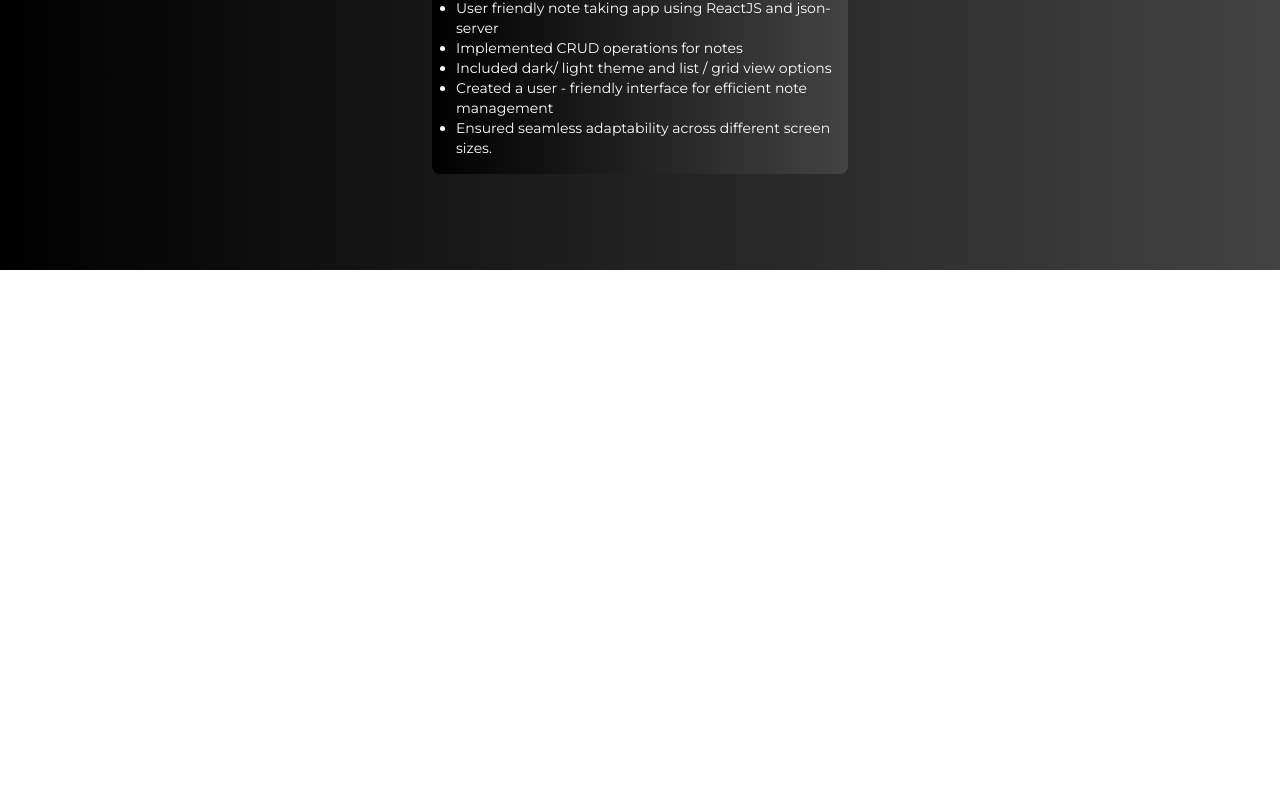
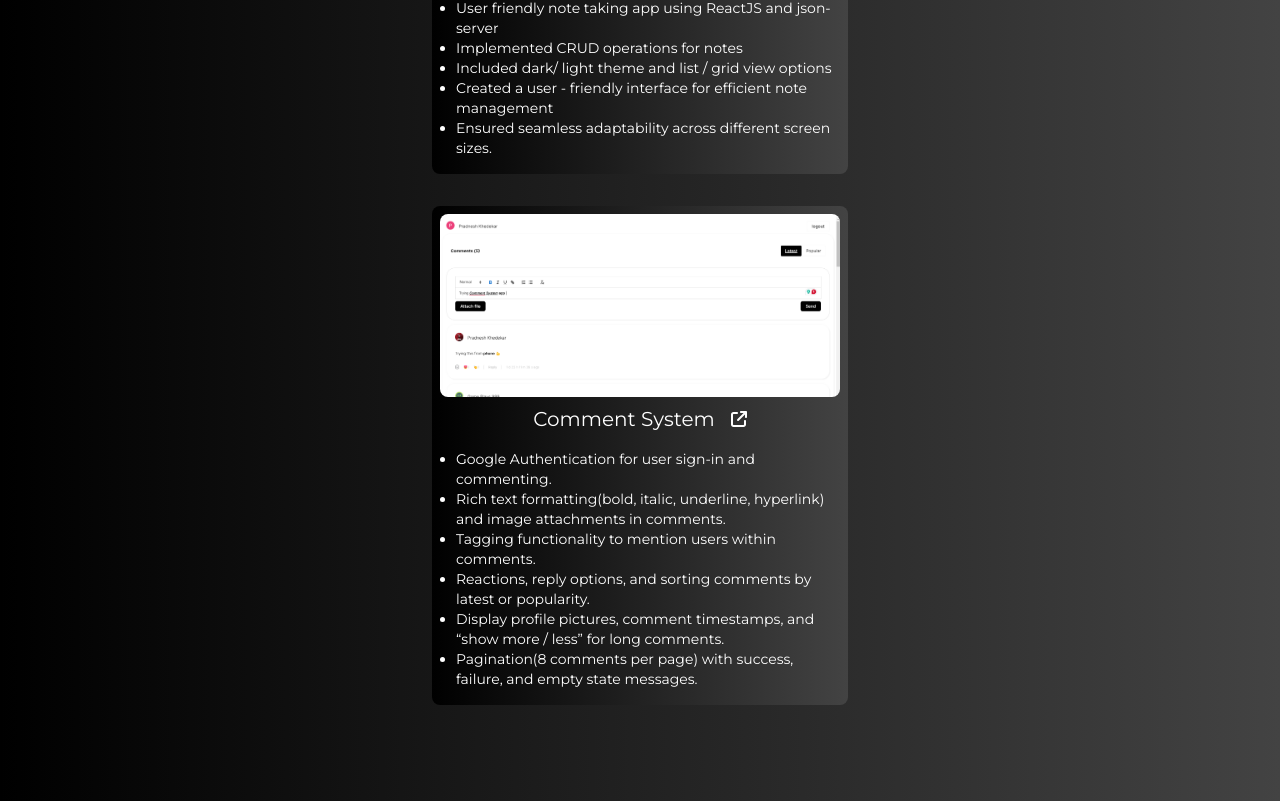
Before and after one commit to Pradnesh8/portfolio-site, a Next.js app in the folder my-portfolio/: page /projects in a window 1280 px wide. Shown: the part 1706-2507 px from the top of the page. Before the commit the page ends 1976 px from the top, so only its background shows below. Built offline with nearby package versions, Linux system fonts and the light colour scheme.

Commit message:
new project added

```diff
--- a/my-portfolio/src/app/projects/page.js
+++ b/my-portfolio/src/app/projects/page.js
@@ -54,6 +54,20 @@ export default function Projects() {
                 "Ensured seamless adaptability across different screen sizes."
             ]
         },
+        {
+            id: 5,
+            name: "Comment System",
+            imageUrl: "/comment-system.png",
+            projectLink: "https://comment-system-all.vercel.app/",
+            description: [
+                "Google Authentication for user sign-in and commenting.",
+                "Rich text formatting(bold, italic, underline, hyperlink) and image attachments in comments.",
+                "Tagging functionality to mention users within comments.",
+                "Reactions, reply options, and sorting comments by latest or popularity.",
+                "Display profile pictures, comment timestamps, and “show more / less” for long comments.",
+                "Pagination(8 comments per page) with success, failure, and empty state messages.",
+            ]
+        },
     ]
     return (
         <>
```
Also changed, not shown: my-portfolio/public/comment-system.png (added).
